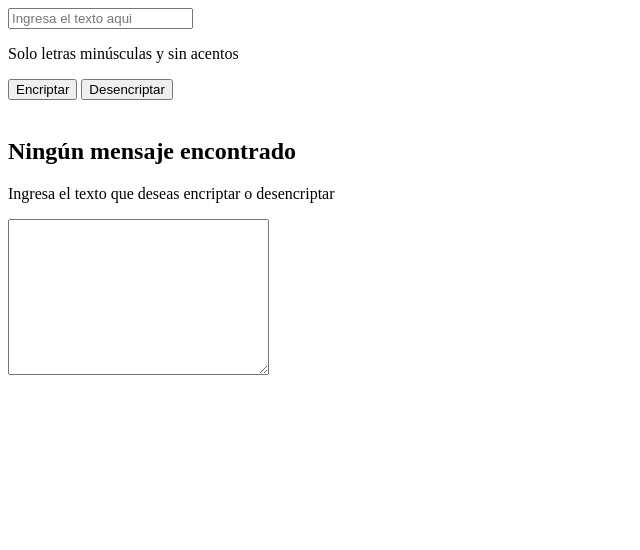
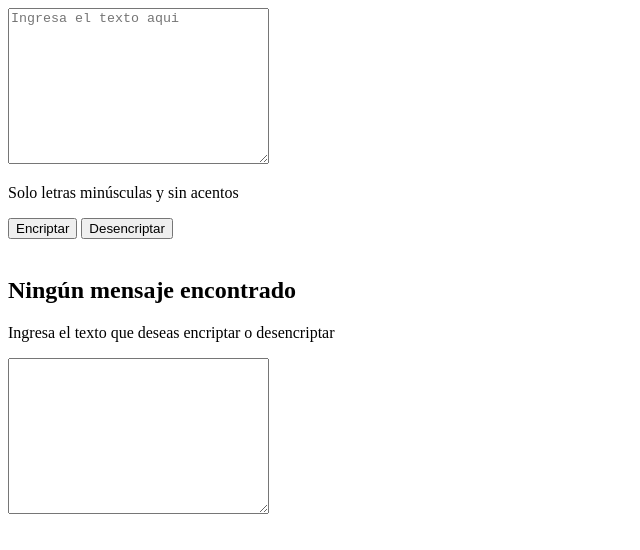
Before and after one commit to CarlaS7/Encriptador-de-texto, a plain HTML site: page index.html in a window 1280 px wide. Shown: the whole page, without its empty margins (0-640 px from the left). Drawn offline with Linux system fonts and the light colour scheme.

Commit message:
actualizacion index.html

```diff
--- a/index.html
+++ b/index.html
@@ -9,7 +9,7 @@
 <body>
    <div class="container">
     <div class="encriptador">
-        <input type="text" id="text" placeholder="Ingresa el texto aqui"/>
+        <textarea name="texto" class="texto" id="texto" cols="30" rows="10" placeholder="Ingresa el texto aqui"></textarea>
     <div class="terminos">
         <p> Solo letras minúsculas y sin acentos</p>
     </div>
```
